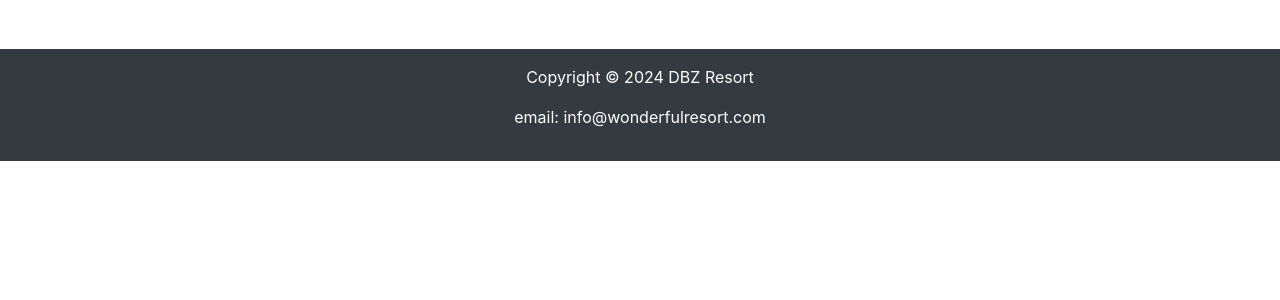
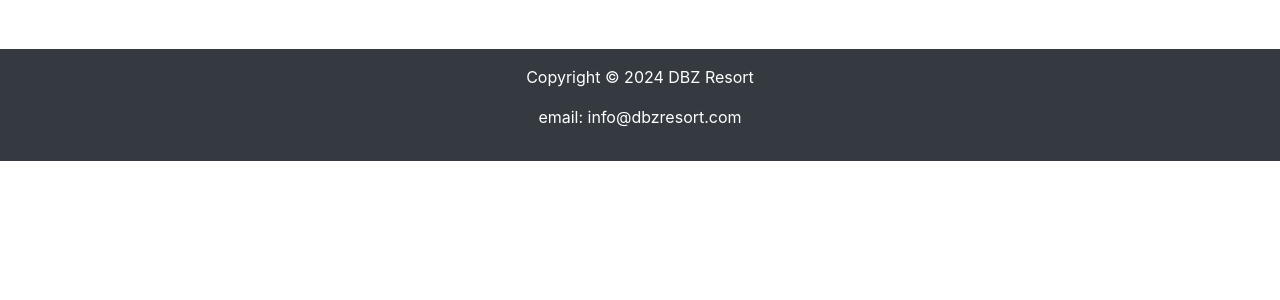
Before and after one commit to poskefi/project1, a PHP site: page / in a window 1280 px wide. Shown: the part 441-741 px from the top of the page. Run offline with PHP 8.4, Linux system fonts and the light colour scheme; some libraries are stand-ins or nearby versions.

Commit message:
Update index.php

```diff
--- a/index.php
+++ b/index.php
@@ -47,7 +47,7 @@
 
     <footer class="bg-dark text-white text-center p-3 mt-5">
         <p>Copyright © 2024 DBZ Resort</p>
-        <p>email: info@wonderfulresort.com</p>
+        <p>email: info@dbzresort.com</p>
     </footer>
 
     <script src="https://code.jquery.com/jquery-3.5.1.slim.min.js"></script>
```
